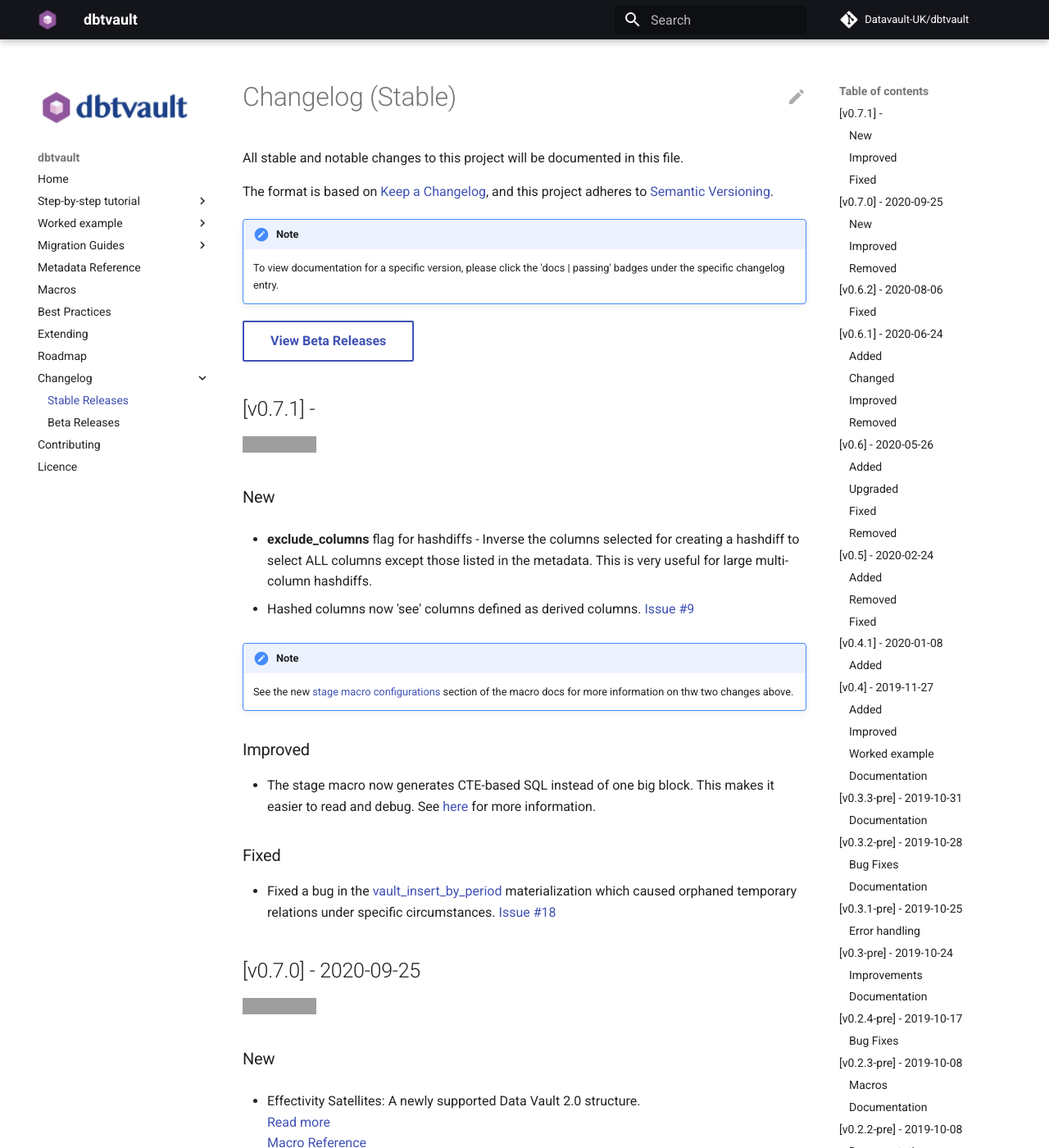
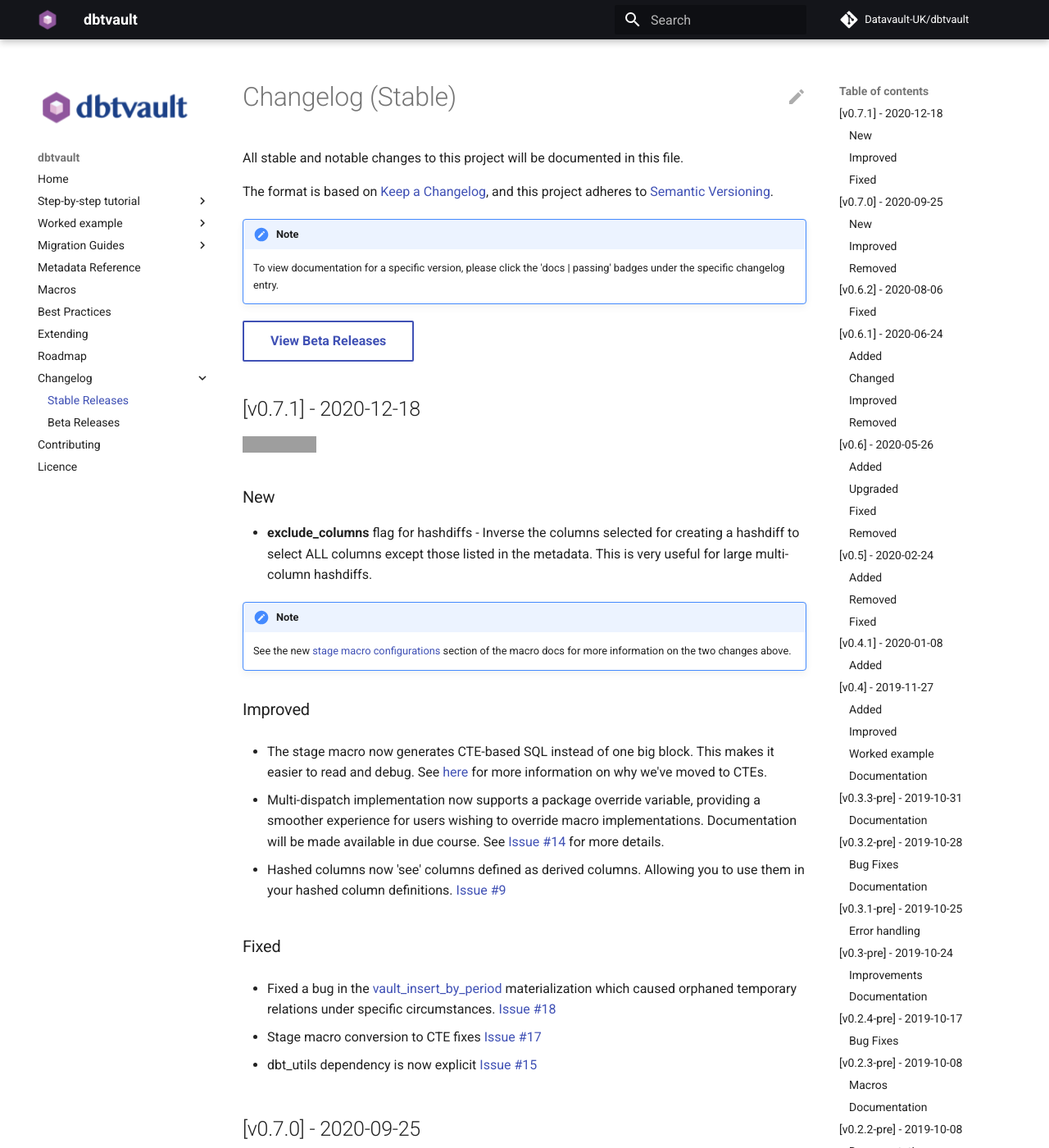
Before and after one commit to Datavault-UK/automate-dv-docs, an MkDocs documentation site: the page built from docs/changelog/stable.md, in a window 1280 px wide and 1400 px high. Shown: the whole window at 82% size. Built offline with MkDocs 1.6.1 and Material for MkDocs 9.7.7, drawn with Linux system fonts in a browser that asks for light colours; comment, search, counter and statistics services are not loaded; grey boxes are pictures that could not be loaded.

Commit message:
Update changelog

```diff
--- a/docs/changelog/stable.md
+++ b/docs/changelog/stable.md
@@ -9,7 +9,7 @@
 
 [View Beta Releases](beta.md){: .md-button }
 
-## [v0.7.1] -
+## [v0.7.1] - 2020-12-18
 [![Documentation Status](https://readthedocs.org/projects/dbtvault/badge/?version=v0.7.1)](https://dbtvault.readthedocs.io/en/v0.7.1/?badge=v0.7.1)
 
 ### New
@@ -17,21 +17,30 @@
 - **exclude_columns** flag for hashdiffs - Inverse the columns selected for creating a hashdiff to select ALL columns except those listed in the metadata.
 This is very useful for large multi-column hashdiffs.
 
-- Hashed columns now 'see' columns defined as derived columns. [Issue #9](https://github.com/Datavault-UK/dbtvault/issues/9)
-
 !!! note
 
-    See the new [stage macro configurations](../macros.md#stage-macro-configurations) section of the macro docs for more information on thw two changes above.
+    See the new [stage macro configurations](../macros.md#stage-macro-configurations) section of the macro docs for more information on the two changes above.
 
 ### Improved
 
 - The stage macro now generates CTE-based SQL instead of one big block. This makes it easier to read and debug.
-  See [here](https://discourse.getdbt.com/t/why-the-fishtown-sql-style-guide-uses-so-many-ctes/1091) for more information.
+  See [here](https://discourse.getdbt.com/t/why-the-fishtown-sql-style-guide-uses-so-many-ctes/1091) for more information on why we've moved to CTEs.
+
+- Multi-dispatch implementation now supports a package override variable, providing a smoother experience for
+users wishing to override macro implementations. Documentation will be made available in due course.
+  See [Issue #14](https://github.com/Datavault-UK/dbtvault/issues/14) for more details.
+
+- Hashed columns now 'see' columns defined as derived columns. Allowing you to use them in your hashed column definitions.
+  [Issue #9](https://github.com/Datavault-UK/dbtvault/issues/9)
 
 ### Fixed
 
 - Fixed a bug in the [vault_insert_by_period](../macros.md#vault_insert_by_period) materialization which caused orphaned temporary relations
   under specific circumstances. [Issue #18](https://github.com/Datavault-UK/dbtvault/issues/18)
+
+- Stage macro conversion to CTE fixes [Issue #17](https://github.com/Datavault-UK/dbtvault/issues/17)
+
+- dbt_utils dependency is now explicit [Issue #15](https://github.com/Datavault-UK/dbtvault/issues/15)
 
 ## [v0.7.0] - 2020-09-25
 [![Documentation Status](https://readthedocs.org/projects/dbtvault/badge/?version=v0.7.0)](https://dbtvault.readthedocs.io/en/v0.7.0/?badge=v0.7.0)
```
